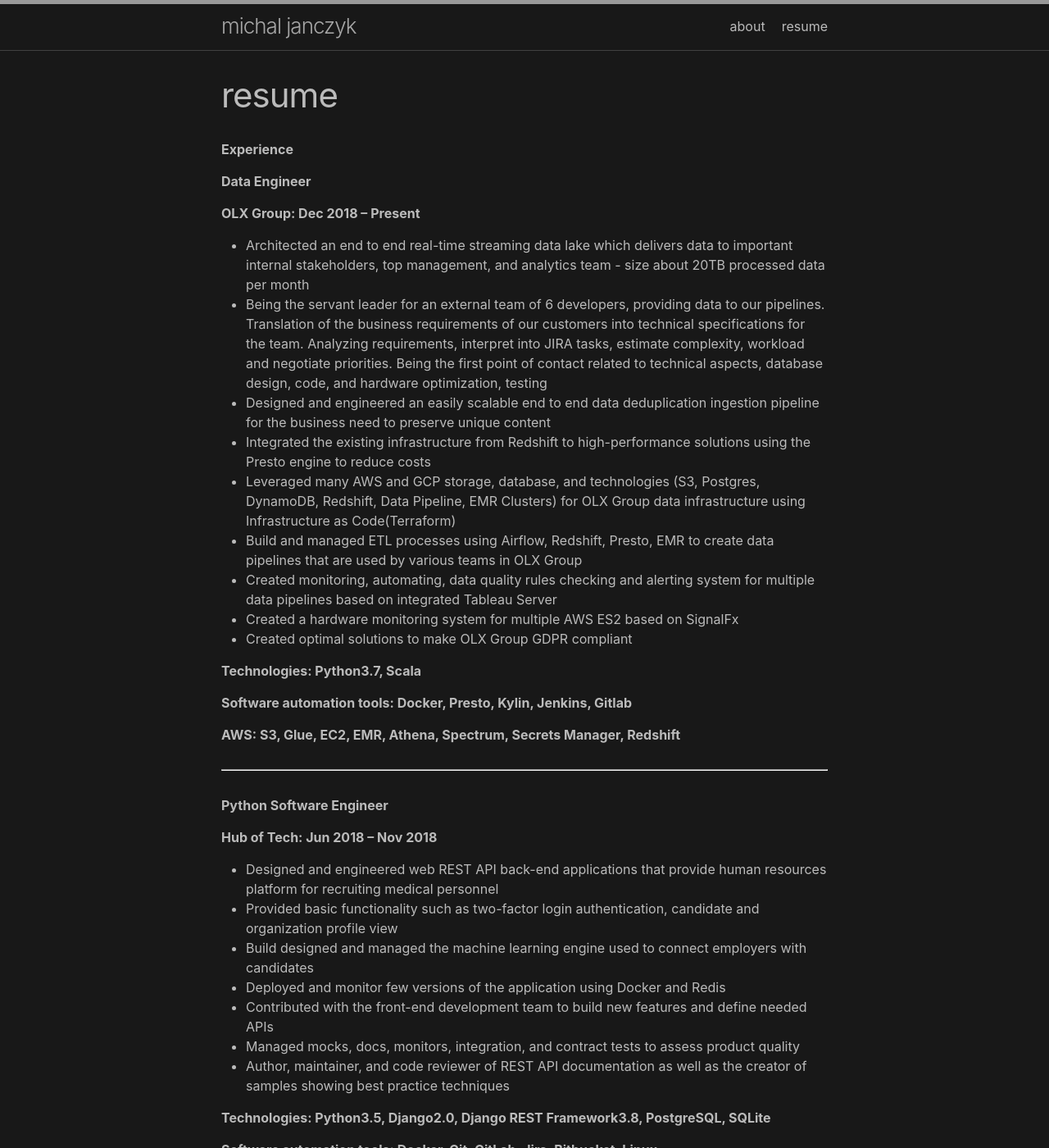
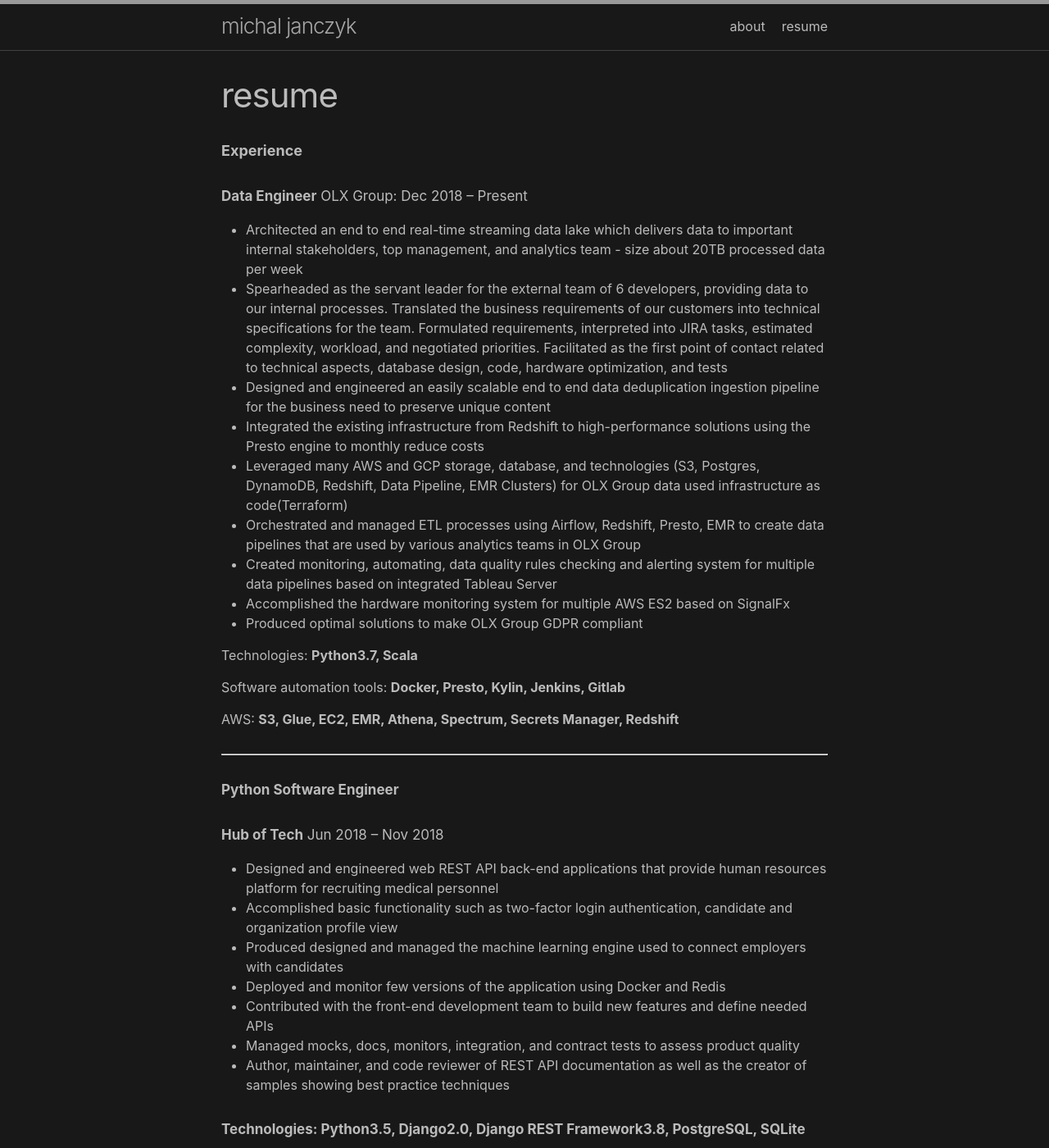
Before and after one commit to michal0janczyk/michaljanczyk.github.io, a Jekyll site: the page built from _pages/resume.markdown, in a window 1280 px wide and 1400 px high. Shown: the whole window at 82% size. Built offline with Jekyll 4.4.1, drawn with Linux system fonts in a browser that asks for light colours; some of the changed text lies outside the part shown.

Commit message:
Resume Update

```diff
--- a/_pages/resume.markdown
+++ b/_pages/resume.markdown
@@ -4,101 +4,100 @@
 permalink: /resume/
 ---
 
-**Experience**
+##### **Experience**
 
-**Data Engineer**
+###### **Data Engineer** OLX Group: Dec 2018 – Present
 
-**OLX Group: Dec 2018 – Present**
+- Architected an end to end real-time streaming data lake which delivers data to important internal stakeholders, top management, and analytics team - size about 20TB processed data per week
+- Spearheaded as the servant leader for the external team of 6 developers, providing data to our internal processes. Translated the business requirements of our customers into technical specifications for the team. Formulated requirements, interpreted into JIRA tasks, estimated complexity, workload, and negotiated priorities. Facilitated as the first point of contact related to technical aspects, database design, code, hardware optimization, and tests
+- Designed and engineered an easily scalable end to end data deduplication ingestion pipeline for the business need to preserve unique content
+- Integrated the existing infrastructure from Redshift to high-performance solutions using the Presto engine to monthly reduce costs
+- Leveraged many AWS and GCP storage, database, and technologies (S3, Postgres, DynamoDB, Redshift, Data Pipeline, EMR Clusters) for OLX Group data used infrastructure as code(Terraform)
+- Orchestrated and managed ETL processes using Airflow, Redshift, Presto, EMR to create data pipelines that are used by various analytics teams in OLX Group
+- Created monitoring, automating, data quality rules checking and alerting system for multiple data pipelines based on integrated Tableau Server
+- Accomplished the hardware monitoring system for multiple AWS ES2 based on SignalFx
+- Produced optimal solutions to make OLX Group GDPR compliant
 
-- Architected an end to end real-time streaming data lake which delivers data to important internal stakeholders, top management, and analytics team - size about 20TB processed data per month
-- Being the servant leader for an external team of 6 developers, providing data to our pipelines. Translation of the business requirements of our customers into technical specifications for the team. Analyzing requirements, interpret into JIRA tasks, estimate complexity, workload and negotiate priorities. Being the first point of contact related to technical aspects, database design, code, and hardware optimization, testing
-- Designed and engineered an easily scalable end to end data deduplication ingestion pipeline for the business need to preserve unique content
-- Integrated the existing infrastructure from Redshift to high-performance solutions using the Presto engine to reduce costs
-- Leveraged many AWS and GCP storage, database, and technologies (S3, Postgres, DynamoDB, Redshift, Data Pipeline, EMR Clusters) for OLX Group data infrastructure using Infrastructure as Code(Terraform)
-- Build and managed ETL processes using Airflow, Redshift, Presto, EMR to create data pipelines that are used by various teams in OLX Group
-- Created monitoring, automating, data quality rules checking and alerting system for multiple data pipelines based on integrated Tableau Server
-- Created a hardware monitoring system for multiple AWS ES2 based on SignalFx
-- Created optimal solutions to make OLX Group GDPR compliant
+Technologies: **Python3.7, Scala**
 
-**Technologies: Python3.7, Scala**
+Software automation tools: **Docker, Presto, Kylin, Jenkins, Gitlab**
 
-**Software automation tools: Docker, Presto, Kylin, Jenkins, Gitlab**
-
-**AWS: S3, Glue, EC2, EMR, Athena, Spectrum, Secrets Manager, Redshift**
+AWS: **S3, Glue, EC2, EMR, Athena, Spectrum, Secrets Manager, Redshift**
 
 ----
 
-**Python Software Engineer**
+###### **Python Software Engineer**
 
-**Hub of Tech: Jun 2018 – Nov 2018**
+###### **Hub of Tech** Jun 2018 – Nov 2018
 
 - Designed and engineered web REST API back-end applications that provide human resources platform for recruiting medical personnel
-- Provided basic functionality such as two-factor login authentication, candidate and organization profile view
-- Build designed and managed the machine learning engine used to connect employers with candidates
+- Accomplished basic functionality such as two-factor login authentication, candidate and organization profile view
+- Produced designed and managed the machine learning engine used to connect employers with candidates
 - Deployed and monitor few versions of the application using Docker and Redis
 - Contributed with the front-end development team to build new features and define needed APIs
 - Managed mocks, docs, monitors, integration, and contract tests to assess product quality
 - Author, maintainer, and code reviewer of REST API documentation as well as the creator of samples showing best practice techniques
 
-**Technologies: Python3.5, Django2.0, Django REST Framework3.8, PostgreSQL, SQLite**
+###### **Technologies: Python3.5, Django2.0, Django REST Framework3.8, PostgreSQL, SQLite**
 
-**Software automation tools: Docker, Git, GitLab, Jira, Bitbucket, Linux**
+###### **Software automation tools: Docker, Git, GitLab, Jira, Bitbucket, Linux**
 
------
+----
 
-**Software Engineer**
+###### **Software Engineer**
 
-**BAE Systems Applied Intelligence: Jan 2018 – Jun 2018**
+###### **BAE Systems Applied Intelligence** Jan 2018 – Jun 2018
 
-- Worked with the high-speed real-time processing of very large amounts of data in complex distributed systems
+- Managed the high-speed real-time processing of very large amounts of data in complex distributed systems
 - implemented and maintained new features in social security software
 - Integrated with 3rd party machine learning libraries
 - Created unit testing of product features following internal procedures and standards
 
-**Technologies: C++98, CppUnit, CppCheck, GlowCode, Boost, Python2.7, MS SQL**
+###### **Technologies: C++98, CppUnit, CppCheck, GlowCode, Boost, Python2.7, MS SQL**
 
-**Software automation tools: Perforce, Jenkins, Jira, Visual Studio, Linux, Windows**
+###### **Software automation tools: Perforce, Jenkins, Jira, Visual Studio, Linux, Windows**
 
-------
+----
 
-**C++ Junior Software Developer**
+###### **C++ Junior Software Developer**
 
-**Ericsson: Jun 2016 – Nov 2017**
+###### **Ericsson** Jun 2016 – Nov 2017
 
-- Worked with 5G system features and functions, including requirements, test cases, algorithms, use cases, parameter settings, and addressing any interactions with legacy features and functionality used by eNodeB modules
+- Managed with 5G system features and functions, including requirements, test cases, algorithms, use cases, parameter settings, and addressing any interactions with legacy features and functionality used by eNodeB modules
 - Resolved issues related to site engineering, configuration, eNodeB, and network/product faults software
-- Created technical documentation that contributed to advances in LTE and 5G Standards
+- Created technical documentation that contributed to advances in LTE and 5G Standards- Coordinated with the high-speed real-time processing of very large amounts of data in complex distributed systems
+- Supported unit test of product features following internal procedures and standards
 
-**Technologies: C++11, CppUnit, Erlang, Python3.5, Java, Google Protocol Buffer**
+###### **Technologies: C++11, CppUnit, Erlang, Python3.5, Java, Google Protocol Buffer**
 
-**Software automation tools: Linux, Git, Gerrit, Jenkins, Jira**
+###### **Software automation tools: Linux, Git, Gerrit, Jenkins, Jira**
 
-------
+----
 
-**Education**
+##### **Education**
 
 **Master of Science in Computer Science**
 Lodz University of Technology(Feb 2018)
 
 - Diploma thesis - Information diffusion modeling in online social networks based on data mining and fuzzy logic methods
 
-**Bachelor of Science in Computer Science**
+**Bachelor of Science in Nanotechnology**
 Lodz University of Technology(Feb 2016)
 
 - Diploma thesis - Synthesis of poly (2-(dimethylamino) ethyl methacrylate) from the surface of the silica particles
 
-------
+----
 
-**Certifications**
+##### **Certifications**
 
-**Udacity**
+###### Udacity
 
 - Artificial Intelligence
 - Data Structures and Algorithms
 - Product Manager
 - Data Architect (In Progress)
 
-**Coursera**
+###### Coursera
 
 - Machine Learning
 - Algorithms-Part I (In Progress)
--- a/_posts/2020-11-20-list.markdown
+++ b/_posts/2020-11-20-list.markdown
@@ -14,6 +14,7 @@
 When we represent an array visually, we often draw it as a series of boxes that are all of the same size and all right next to one another.
 
 Because all of the elements are:
+
 1. next to one another
 2. the same size, this means that if we know the location of the first element, we can calculate the location of any other element.
 
@@ -21,6 +22,7 @@
 Since we can easily calculate the location of any item in the array, we can assign each item an index and use that index for quickly and directly access the item.
 
 Additional materials:
+
 * **[Udacity Arrays Exercises][udacity-array]**
 
 [educative-array]: https://www.educative.io/module/lesson/data-structures-in-python/393G9ZlnOEQ
--- a/_posts/2020-11-22-list-cheat-sheet-#1.markdown
+++ b/_posts/2020-11-22-list-cheat-sheet-#1.markdown
@@ -5,6 +5,7 @@
 categories: Data Structure
 ---
 #### Arrays #1 [Educative][educative-lists-python-path]
+
 <style type="text/css">
 .tg  {border-collapse:collapse;border-spacing:0;}
 .tg td{border-color:black;border-style:solid;border-width:1px;font-family:Arial, sans-serif;font-size:14px;
@@ -61,6 +62,7 @@
 </table>
 
 Additional materials:
+
 * **[Ace the Python Coding Interview][educative-lists-python-path]**
 * **[Educative Coderust][educative-coderust]**
 * **[Udacity Arrays Exercises][udacity-array]**
```
Also changed, not shown: _posts/2020-11-28-singly-linked-list.markdown (+23 -5 lines).
